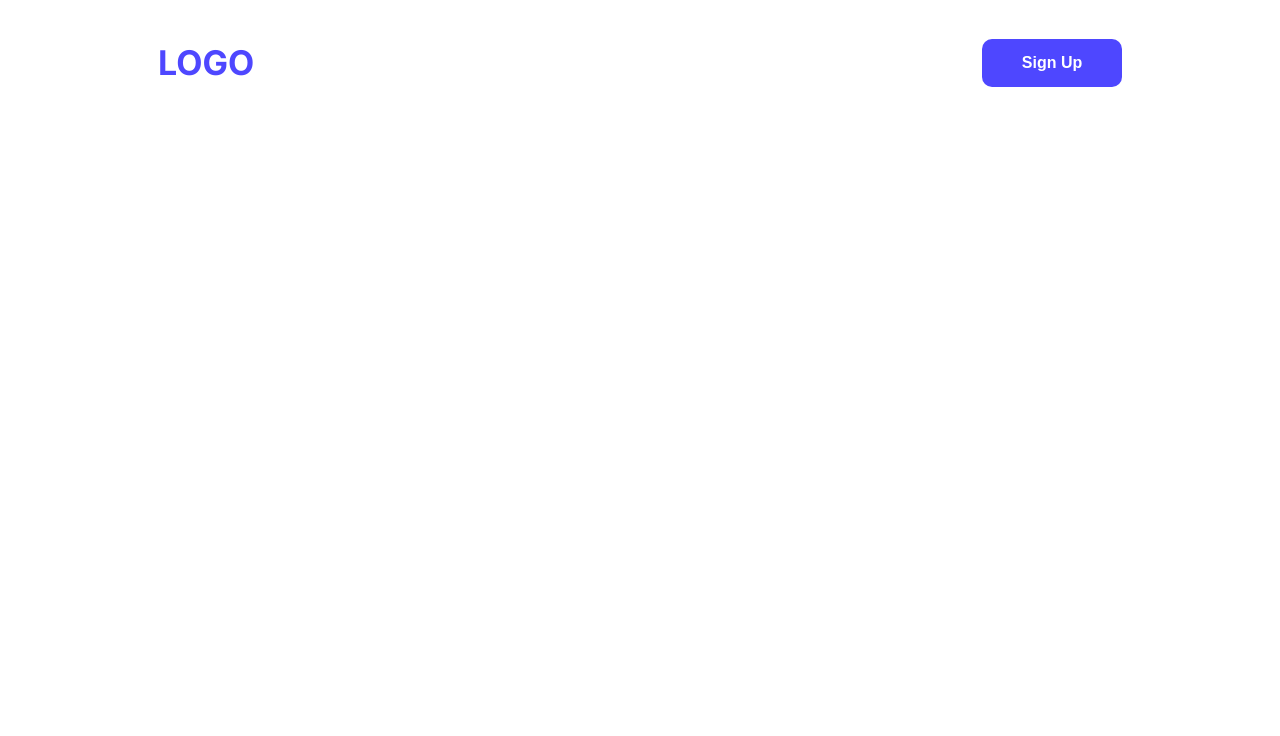
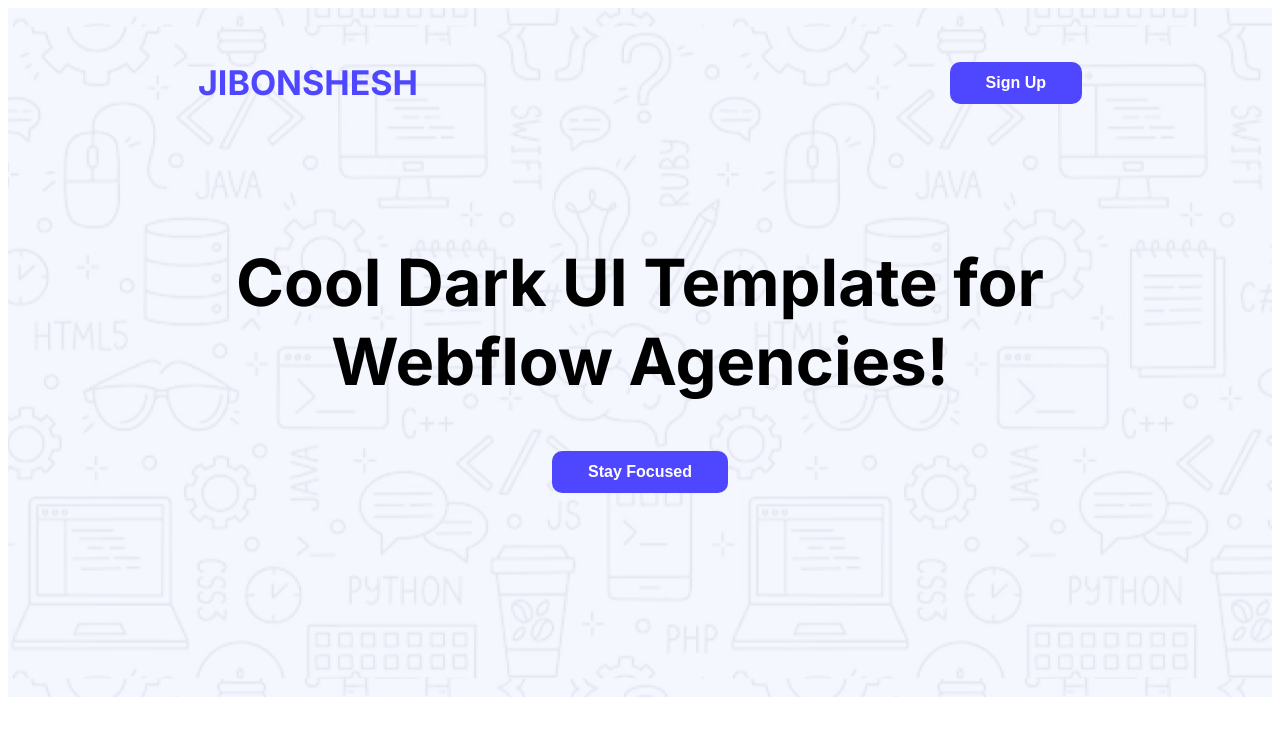
Before and after one commit to PushpitaIman/assign-webflow-013, a plain HTML site: page index.html in a window 1280 px wide. Drawn offline with Linux system fonts and the light colour scheme.

Commit message:
loys of change

```diff
--- a/index.html
+++ b/index.html
@@ -9,13 +9,20 @@
 <link href="https://fonts.googleapis.com/css2?family=Inter:ital,opsz,wght@0,14..32,100..900;1,14..32,100..900&display=swap" rel="stylesheet">
     <link rel="stylesheet" href="style/styles.css">
 </head>
-<body class="inter-normal">
-    <header>
+<body class="inter-normal" >
+    <header class="header-bc">
         <nav>
-            <h3 class="nav-h3"> LOGO </h3>
+            <h3 class="nav-h3"> JIBONSHESH </h3>
             <button class="btn-prem">Sign Up </button>
         </nav>
 
+   <div class="banner">
+            <div class="banner-content">
+                <h4 class="banner-title">Cool Dark UI Template for Webflow Agencies!</h4>
+                <button class="btn-prem"> Stay Focused</button>
+            </div>
+
+        </div>
     </header>
     <main>
 
--- a/style/styles.css
+++ b/style/styles.css
@@ -1,15 +1,19 @@
-
+main style {
+  margin: 0;
+  padding: 0;
+  box-sizing: border-box;
+}
 .inter-normal{
   font-family: "Inter", sans-serif;
   font-optical-sizing: auto;
   font-weight: <weight>;
   font-style: normal;
 }
+
+
 /* Button */
 .btn-prem{
     background-color: #4E47FF;
-    width: 140px;
-    height: 48px;
     border-radius: 10px;
     font-weight: bold;
     padding: 12px 36px;
@@ -18,21 +22,42 @@
     color: white;
 
 }
+
+.header-bc{
+    background-image: url(../Assets/Hero-bg.png);
+    background-repeat: repeat;
+    background-position: 100%;
+    height: 689px;
+}
+
 /* Nav Style*/
 nav{
     display: flex;
     align-items: center;
     justify-content: space-between;
     margin: 0px 150px;
+    padding: 20px 40px;
 
 }
 
 .nav-h3{
     font-size: 34px;
-    font-weight: bolder;
+    font-weight: 800px;
     color: #4E47FF;
 }
+.banner-content{
+    height: 237px;
+    width: 905px;
+    justify-content: center;
+    align-items: center;
+    margin: 0 auto;
+    text-align: center;
 
-nav button{
 
 }
+.banner-title{
+    font-size: 65px;
+    font-weight: bold;
+    text-align: center;
+    margin-bottom: 50px;
+}
```
